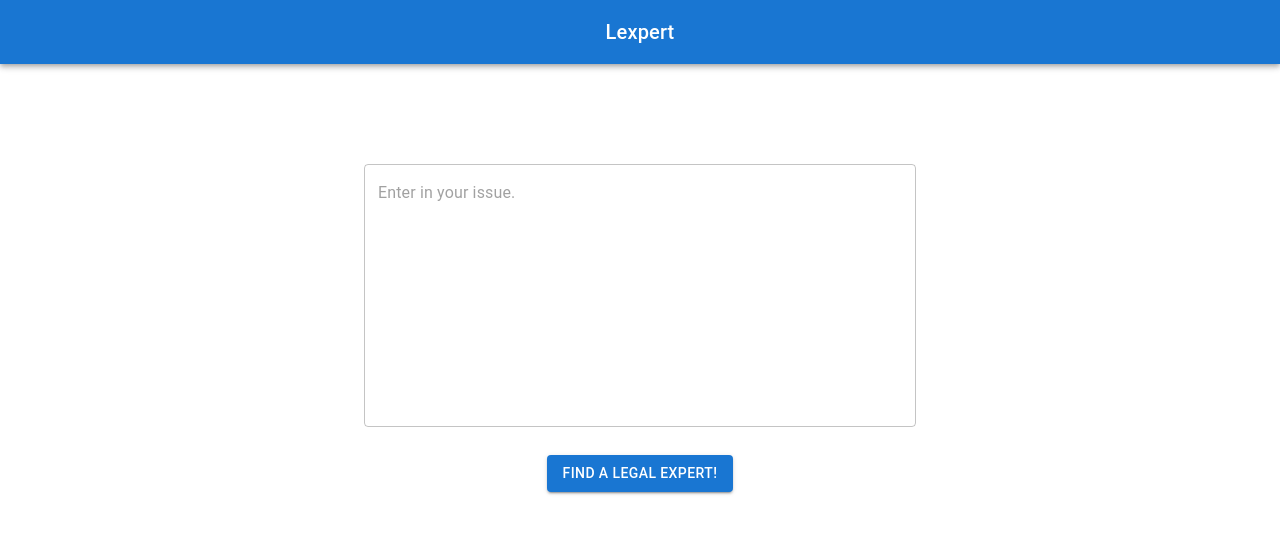
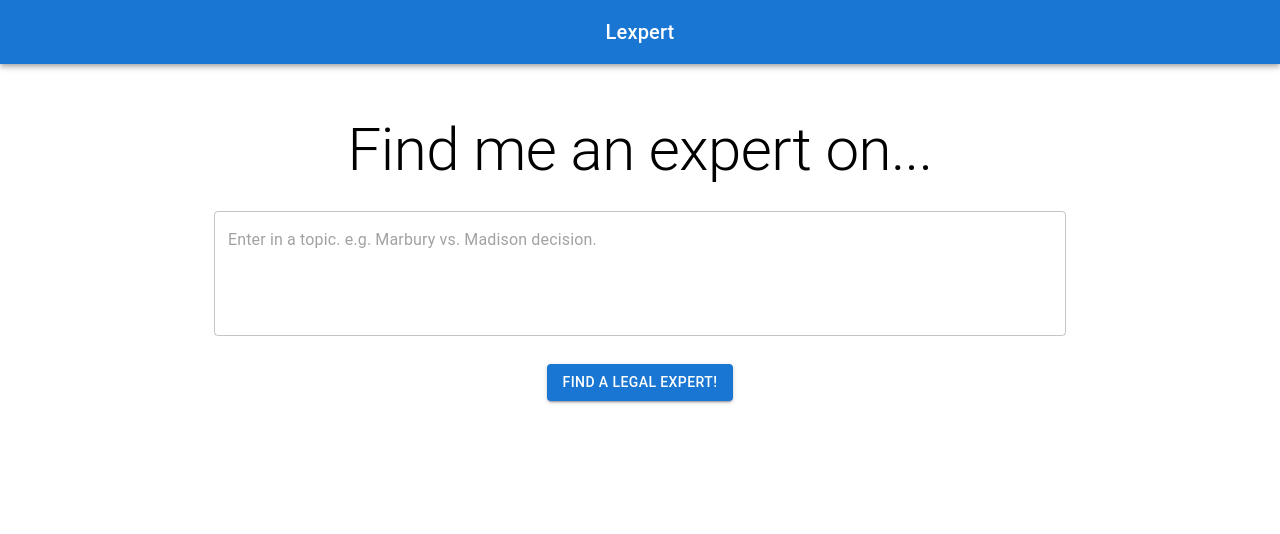
Before and after one commit to annacai44/lexpert, a React (Create React App) app: page / in a window 1280 px wide. Shown: the top 534 px of the page. Built offline with nearby package versions, Linux system fonts and the light colour scheme.

Commit message:
add find me an expert text

```diff
--- a/src/Homepage/Homepage.css
+++ b/src/Homepage/Homepage.css
@@ -7,5 +7,9 @@
 }
 
 #issue-textfield {
-    margin-top: 100px;
+    margin-top: 25px;
 }
+
+.input-area {
+    margin-top: 50px;
+}
--- a/src/Homepage/Homepage.jsx
+++ b/src/Homepage/Homepage.jsx
@@ -1,20 +1,31 @@
-import React from 'react';
-import { Container, TextField, Button } from '@mui/material';
+import React, { useState } from 'react';
+import { Container, TextField, Button, Typography } from '@mui/material';
 import "./Homepage.css";
 
 function Homepage() {
+  const [inputValue, setInputValue] = useState("");
+
+  const handleChange = (event) => {
+    setInputValue(event.target.value);
+  }
+
   return (
-    <Container maxWidth="sm">
+    <Container maxWidth="md">
+      <div className="input-area">
+        <Typography variant="h2">
+          Find me an expert on...
+        </Typography>
         <div id="issue-textfield">
           <TextField
             fullWidth
-            placeholder="Enter in your issue."
+            placeholder="Enter in a topic. e.g. Marbury vs. Madison decision."
             multiline
-            rows={10}
-            maxRows={10}
+            rows={4}
+            onChange={handleChange}
           />
         </div>
         <Button id="legal-expert-button" variant="contained">Find a legal expert!</Button>
+      </div>
     </Container>
   )
 }
```
Also changed, not shown: src/App.js (line endings or trailing spaces).
